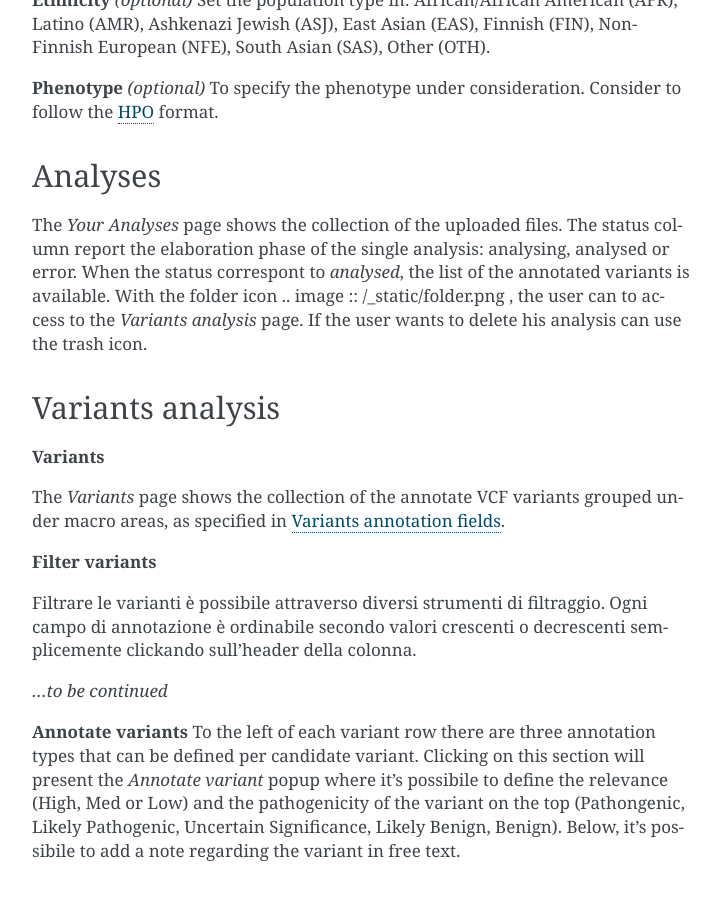
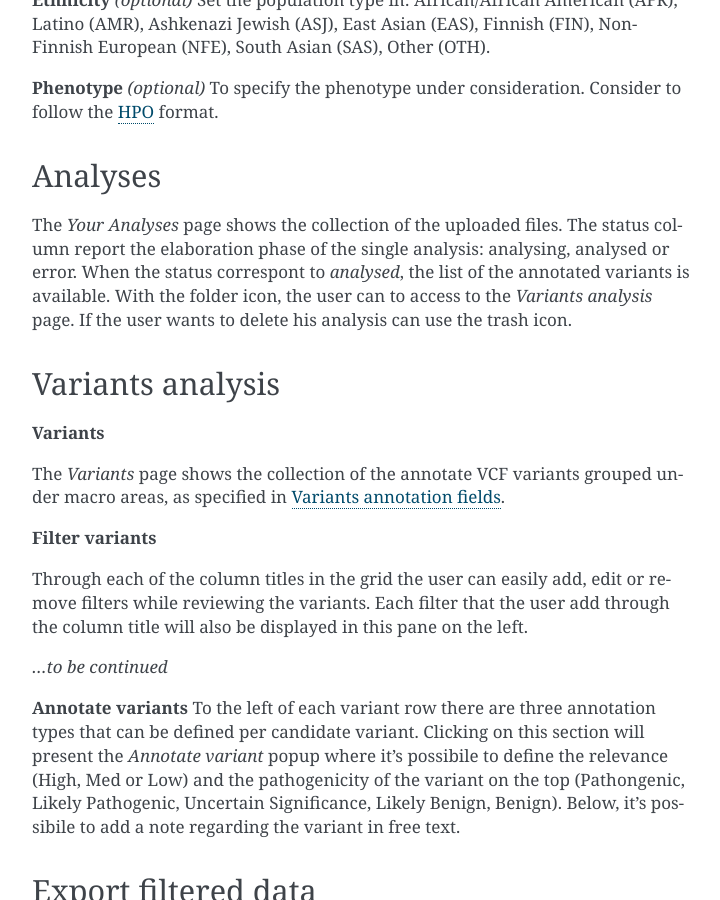
Before and after one commit to saraicarus/genomeup_doc, a Sphinx documentation site: the page built from source/getting_started.rst, in a window 1280 px wide and 900 px high, scrolled down 1280 px. Shown: the whole window, without its empty margins (388-1108 px from the left). Built offline with Sphinx 7.4.7, drawn with Linux system fonts in a browser that asks for light colours.

Commit message:
Update getting_started.rst

```diff
--- a/source/getting_started.rst
+++ b/source/getting_started.rst
@@ -35,7 +35,7 @@ Analyses
 The *Your Analyses* page shows the collection of the uploaded files.
 The status column report the elaboration phase of the single analysis: analysing, analysed or error.
 When the status correspont to *analysed*, the list of the annotated variants is available.
-With the folder icon .. image :: /_static/folder.png , the user can to access to the *Variants analysis* page.
+With the folder icon, the user can to access to the *Variants analysis* page.
 If the user wants to delete his analysis can use the trash icon.
 
 
@@ -48,8 +48,8 @@ The *Variants* page shows the collection of the annotate VCF variants grouped un
 
 **Filter variants**
 
-Filtrare le varianti è possibile attraverso diversi strumenti di filtraggio.
-Ogni campo di annotazione è ordinabile secondo valori crescenti o decrescenti semplicemente clickando sull'header della colonna.
+Through each of the column titles in the grid the user can easily add, edit or remove filters while reviewing the variants.
+Each filter that the user add through the column title will also be displayed in this pane on the left.
 
 *...to be continued*
 
```
